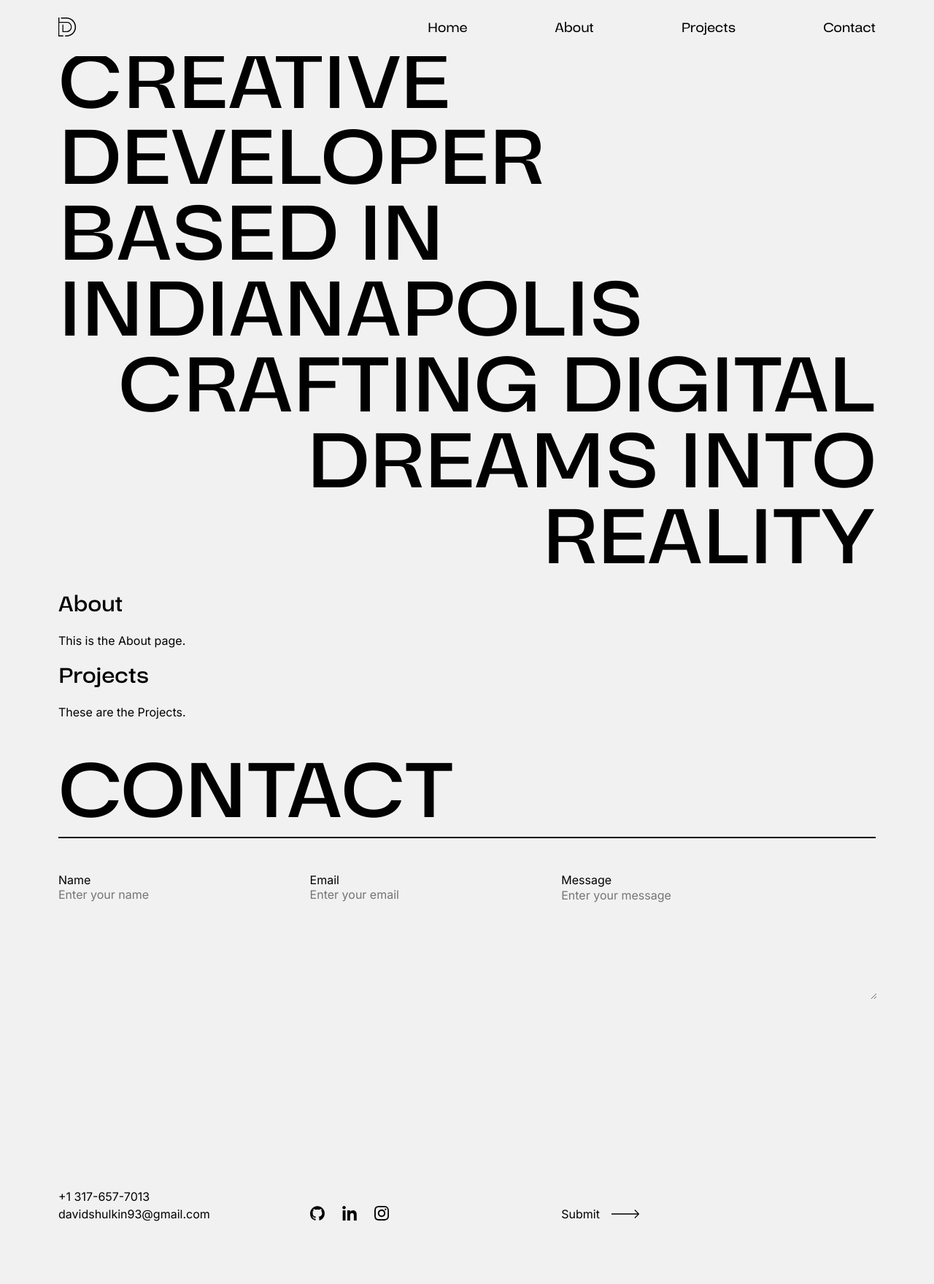
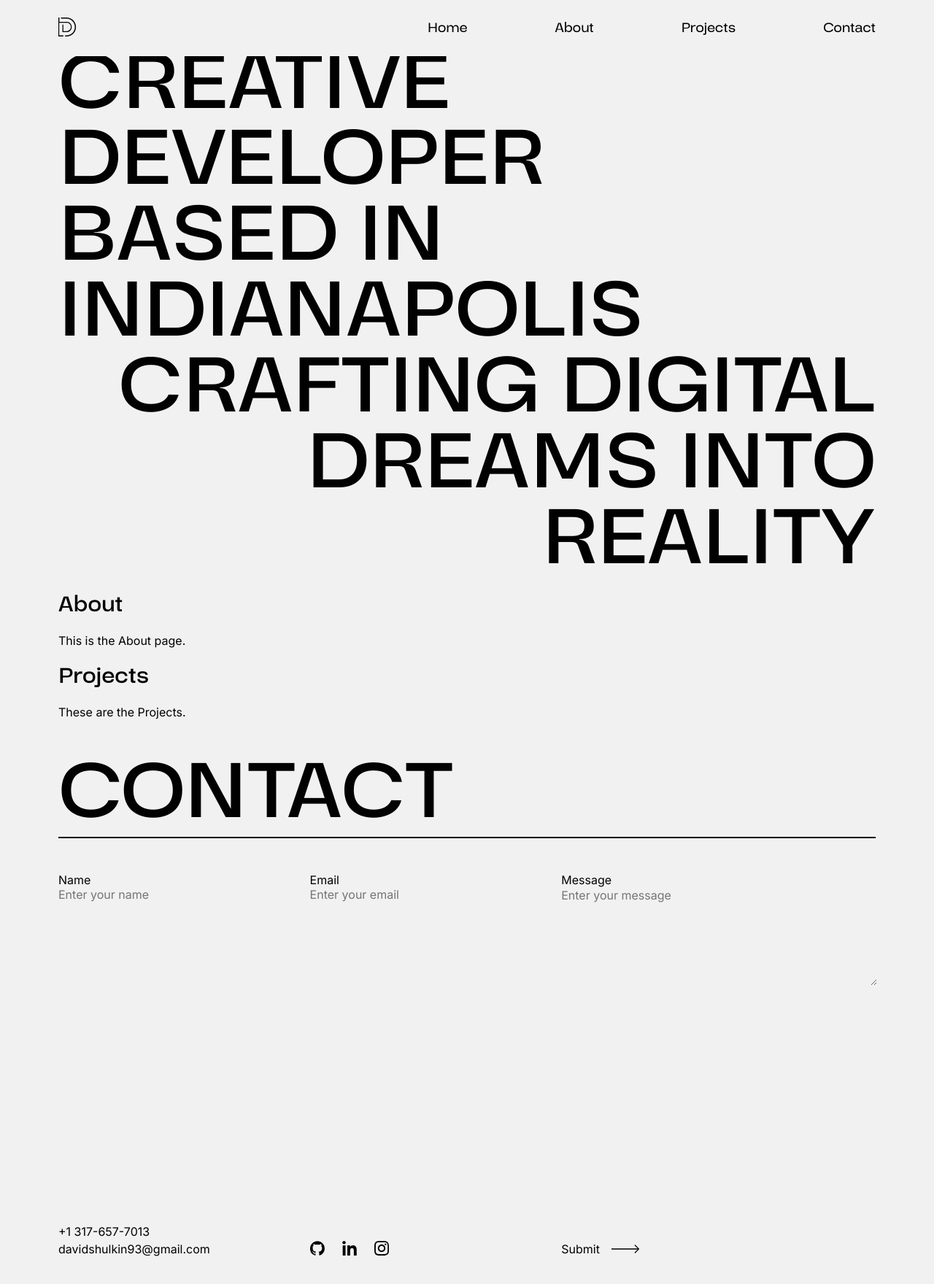
Before and after one commit to DShulkin/my-website, a React (Create React App) app: page / in a window 1280 px wide. Shown: the whole page at 73% size. Before the commit the page ends 1713 px from the top, so only its background shows below. Built offline with nearby package versions, Linux system fonts and the light colour scheme.

Commit message:
contact/footer fixes

```diff
--- a/src/Contact.css
+++ b/src/Contact.css
@@ -22,17 +22,17 @@
   grid-row: 2 / 3;
 }
 
-  /* gap: 32px; */
-  /* grid-template-rows: .5fr .5fr 1.5fr 1.5fr 3fr; */
-  /* grid-template-rows: .5fr .5fr 1.5fr 1.5fr 1.5fr; */
-  /* grid-template-rows: 1fr 1fr 1fr 2fr 3fr; */
-  /* grid-template-rows: .5fr .5fr .5fr 2fr 4fr; */
-
-
 input, textarea {
   background: none;
   padding-left: 0;
   border: none;
+  color: #757575;
+}
+
+input:focus,
+textarea:focus {
+  outline: none; /* Removes the outline entirely */
+  background-color: transparent; /* Removes background */
   color: #757575;
 }
 
@@ -42,16 +42,10 @@ input, textarea {
   /* height: 64vw;  */
 }
 
-input:focus,
-textarea:focus {
-  outline: none; /* Removes the outline entirely */
-  background-color: transparent; /* Removes background */
-  color: #757575;
-}
 
 #message {
   width: 100%;
-  height: 150px;
+  height: 50%;
 }
 
 .submit-button {
@@ -80,7 +74,7 @@ textarea:focus {
   @media (min-width: 768px) {
 
     #contact {
-      height: 86vh
+      height: 86vh;
     }
 
     .contact-header {
@@ -99,14 +93,14 @@ textarea:focus {
 
   @media (min-width: 1024px) {
 
+    #contact {
+      height: 92vh;
+    }
+
     .form-grid {
       grid-template-columns: 1fr 1fr 1.25fr;
       grid-template-rows: 1fr 1fr;
     }
-      /* grid-template-columns: .75fr .75fr 1.25fr; */
-      /* grid-template-rows: 1fr auto; */
-      /* align-items: start; */
-      /* margin-top: 20px; */
 
     .contact-info {
       grid-column: 1 / 2;
--- a/src/Footer.css
+++ b/src/Footer.css
@@ -11,7 +11,6 @@
     grid-row: 2 / 2;
   }
 
-
   .social-icon-container {
     display: flex;
     flex-direction: row;
@@ -24,7 +23,6 @@
 
     #footer {
       grid-template-columns: 1fr 1fr 1.25fr;
-      /* grid-template-columns: .75fr .75fr 1.25fr; */
     }
   }
 
@@ -32,12 +30,11 @@
 
     #footer {
       display: grid;
-      gap: 16px;
+      gap: 0;
+      grid-auto-flow: row; /* Explicitly manage row layout in absolute context */
       position: absolute;
       left: 0;
       right: 0;
       bottom: 0;
-      gap: 0;
-      grid-auto-flow: row; /* Explicitly manage row layout in absolute context */
     }
   }
--- a/src/index.css
+++ b/src/index.css
@@ -79,10 +79,6 @@ h1, h2, h3, h4, h5, h6 {
   margin: 0;
 } */
 
-/* .contact-footer-container {
-  display: grid;
-} */
-
 
 @media (min-width: 1024px) {
 
```
